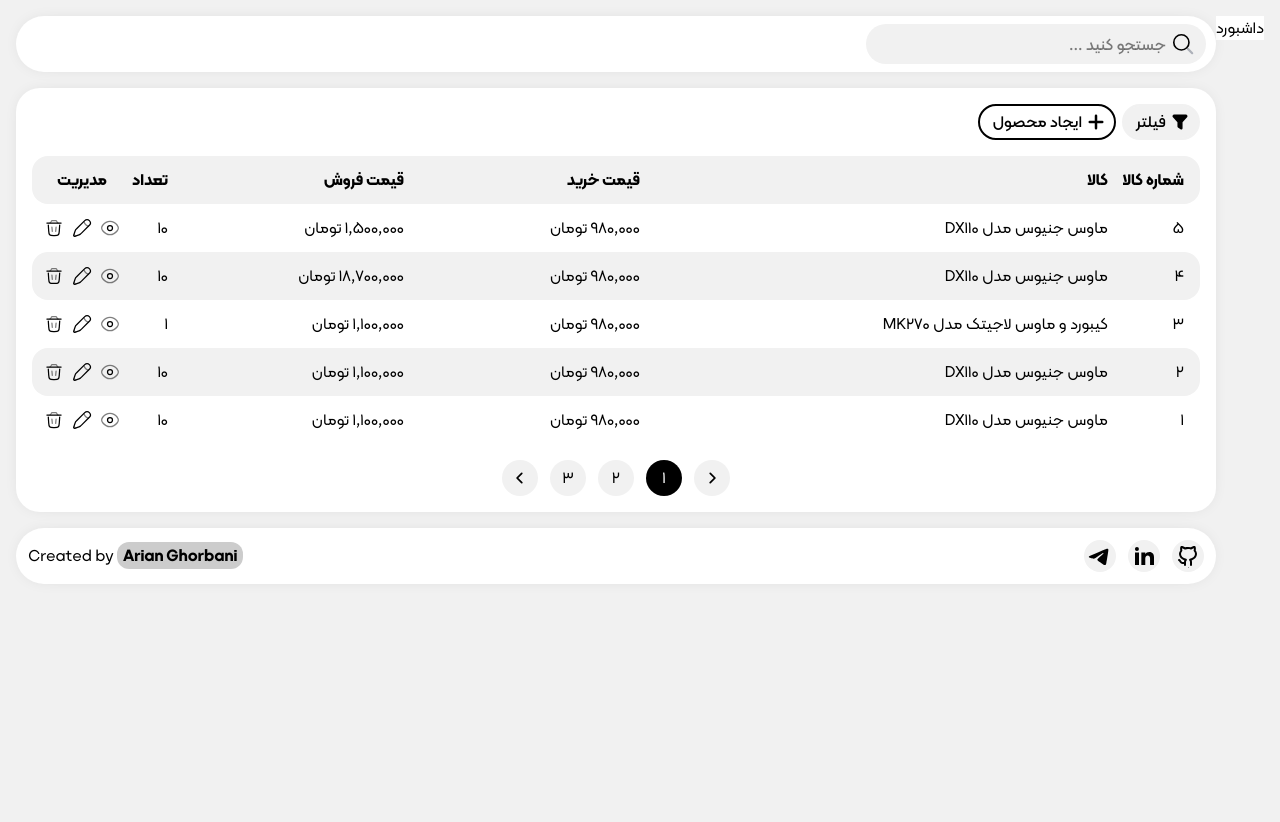
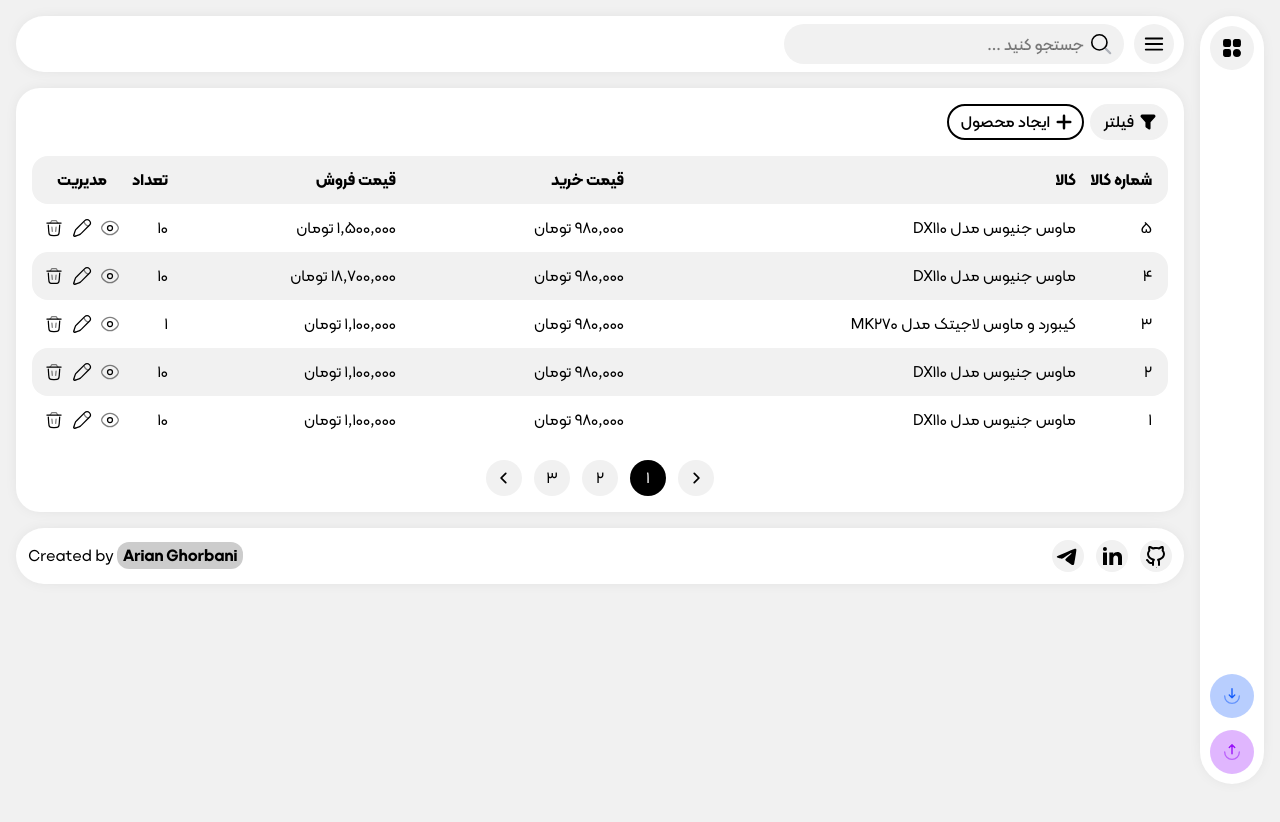
Before and after one commit to arian-ghorbani/AvangDashboard, a React (Vite) app: page / in a window 1280 px wide. Shown: the top 822 px of the page. After the commit the page ends 800 px from the top, so only its background shows below. Built offline with nearby package versions, Linux system fonts and the light colour scheme.

Commit message:
Feat: sidebar

```diff
--- a/public/css/style.css
+++ b/public/css/style.css
@@ -19,7 +19,7 @@
 
 @theme {
   /*! ----- Colors ----- */
-  --color-primary: #030712;
+  --color-primary: #000000;
   --color-secondary: #cccccc;
   --color-tertiary: #1e2939;
   --color-card: #ffffff;
@@ -36,7 +36,7 @@
   --font-kalameh-bold: "Kalameh-Bold";
   /*! ----- Font size ----- */
   --text-size-description: clamp(0.875rem, 2.5vw, 1rem);
-  --text-size-title: clamp(0.875rem, 2.5vw, 1rem);
+  --text-size-title: clamp(1rem, 2.5vw, 1.25rem);
 }
 
 @layer base {
@@ -55,13 +55,40 @@
   }
 
   #root {
-    @apply h-dvh;
+    @apply h-[calc(100dvh-2rem)];
   }
 
-  /** ----- Header ----- */
-  .export-btn,
-  .import-btn {
-    @apply w-fit h-full px-2.5 text-nowrap cursor-pointer transition-colors duration-300 md:px-3;
+  /** ----- Sidebar ----- */
+  #sidebar {
+    @apply max-w-65 w-2/3 p-3 fixed top-0 bottom-0 right-0 translate-x-full flex flex-col items-start justify-between bg-card shadow-sm rounded-l-4xl z-50 transition-[width,translate] duration-300 md:w-13 md:h-full md:p-2 md:static md:translate-x-0 md:rounded-4xl lg:w-16 lg:p-2.5;
+  }
+
+  #sidebar.open {
+    @apply translate-x-0 md:w-60;
+  }
+
+  .menu-item,
+  .import-btn,
+  .export-btn {
+    @apply w-full h-9 px-3 flex items-center justify-start gap-x-2 font-kalameh-medium font-[15px] rounded-full transition-colors duration-300 overflow-hidden cursor-pointer [&_svg]:size-5.5 md:size-9 md:p-0 md:justify-center lg:size-11;
+  }
+
+  #sidebar.open .menu-item,
+  #sidebar.open .import-btn,
+  #sidebar.open .export-btn {
+    @apply md:w-full md:px-2 md:justify-start lg:px-3;
+  }
+
+  #sidebar .item-text {
+    @apply grow-0 shrink-0;
+  }
+
+  #sidebar .item-text {
+    @apply md:hidden;
+  }
+
+  #sidebar.open .item-text {
+    @apply md:block;
   }
 
   /** ----- Main ----- */
--- a/src/components/Header.jsx
+++ b/src/components/Header.jsx
@@ -1,14 +1,15 @@
 import Searchbox from "./Searchbox";
 
-const Header = () => {
+const Header = ({ onClickHandler }) => {
   return (
     <header className="w-full h-12 px-1.5 flex items-center bg-card shadow-sm rounded-full md:h-13 md:px-2 lg:h-14 lg:px-2.5">
       <nav className="w-full">
-        <section className="right-section flex items-center justify-start gap-x-1.5">
+        <section className="right-section flex items-center justify-start gap-x-1.5 md:gap-x-2 lg:gap-x-2.5">
           <button
             type="button"
             aria-label="منو"
-            className="size-8.5 p-1.5 grow-0 shrink-0 flex items-center justify-center bg-basebackground rounded-full transition-colors duration-300 md:hidden [&_svg]:size-5.5 active:bg-black active:text-white"
+            className="size-8.5 p-1.5 grow-0 shrink-0 flex items-center justify-center bg-basebackground rounded-full transition-colors duration-300 cursor-pointer hover:bg-black hover:text-white active:bg-black active:text-white [&_svg]:size-5.5 lg:size-10"
+            onClick={onClickHandler}
           >
             <svg xmlns="http://www.w3.org/2000/svg" viewBox="0 0 24 24">
               <path
--- a/src/components/Sidebar.jsx
+++ b/src/components/Sidebar.jsx
@@ -1,8 +1,22 @@
+import clsx from "clsx";
 import { Activity, useEffect, useState } from "react";
 import { NavLink } from "react-router";
+import Import from "../features/Import";
+import Export from "../features/Export";
 
-const Sidebar = () => {
+const Sidebar = ({ isSidebarOpen, onClickHandler }) => {
   const [pages, setPages] = useState([]);
+
+  const pagesIcons = {
+    داشبورد: (
+      <svg xmlns="http://www.w3.org/2000/svg" viewBox="0 0 24 24">
+        <path
+          fill="currentColor"
+          d="M11 4.68v3.88a2.45 2.45 0 0 1-1.509 2.258A2.4 2.4 0 0 1 8.56 11H4.68a2.44 2.44 0 0 1-2.43-2.44V4.69a2.44 2.44 0 0 1 2.43-2.44h3.88A2.44 2.44 0 0 1 11 4.68m10.75.01v3.87a2.4 2.4 0 0 1-.71 1.72a2.38 2.38 0 0 1-1.72.72h-3.88a2.45 2.45 0 0 1-2.256-1.502A2.4 2.4 0 0 1 13 8.56V4.69a2.4 2.4 0 0 1 .72-1.72a2.42 2.42 0 0 1 1.72-.72h3.88a2.44 2.44 0 0 1 2.43 2.44M11 15.45v3.87a2.44 2.44 0 0 1-2.44 2.43H4.68a2.45 2.45 0 0 1-1.72-.71a2.4 2.4 0 0 1-.71-1.72v-3.87a2.4 2.4 0 0 1 .71-1.72A2.47 2.47 0 0 1 4.68 13h3.88A2.46 2.46 0 0 1 11 15.45m10.75 1.93A4.37 4.37 0 1 1 17.37 13a4.4 4.4 0 0 1 4.049 2.707c.22.53.332 1.099.331 1.673"
+        />
+      </svg>
+    ),
+  };
 
   useEffect(() => {
     const fetchPages = async () => {
@@ -20,23 +34,63 @@
   }, []);
 
   return (
-    <aside id="sidebar" className="bg-card">
-      <section className="top-section">
-        <div className="logo-box">
-          {/* <img src="" alt="لوگو فروشگاه" /> */}
+    <>
+      {/* Sidebar */}
+      <aside id="sidebar" className={clsx(isSidebarOpen && "open")}>
+        {/* Pages links */}
+        <section className="sidebar-top-section w-full">
+          <div className="mb-3 md:hidden">
+            <button
+              type="button"
+              aria-label="دکمه بستن سایدبار"
+              className="size-9 flex items-center justify-center bg-red-600/20 text-red-600 rounded-full [&_svg]:size-4.5"
+              onClick={onClickHandler}
+            >
+              <svg xmlns="http://www.w3.org/2000/svg" viewBox="0 0 24 24">
+                <g fill="none" fillRule="evenodd">
+                  <path d="m12.593 23.258l-.011.002l-.071.035l-.02.004l-.014-.004l-.071-.035q-.016-.005-.024.005l-.004.01l-.017.428l.005.02l.01.013l.104.074l.015.004l.012-.004l.104-.074l.012-.016l.004-.017l-.017-.427q-.004-.016-.017-.018m.265-.113l-.013.002l-.185.093l-.01.01l-.003.011l.018.43l.005.012l.008.007l.201.093q.019.005.029-.008l.004-.014l-.034-.614q-.005-.018-.02-.022m-.715.002a.02.02 0 0 0-.027.006l-.006.014l-.034.614q.001.018.017.024l.015-.002l.201-.093l.01-.008l.004-.011l.017-.43l-.003-.012l-.01-.01z" />
+                  <path
+                    fill="currentColor"
+                    d="m12 14.122l5.303 5.303a1.5 1.5 0 0 0 2.122-2.122L14.12 12l5.304-5.303a1.5 1.5 0 1 0-2.122-2.121L12 9.879L6.697 4.576a1.5 1.5 0 1 0-2.122 2.12L9.88 12l-5.304 5.304a1.5 1.5 0 1 0 2.122 2.12z"
+                  />
+                </g>
+              </svg>
+            </button>
           </div>
-      </section>
 
-      <section className="bottom-section">
           <Activity mode={pages.length ? "visible" : "hidden"}>
             {pages.map((page) => (
-            <NavLink key={page} to="/" end>
-              {page}
+              <NavLink
+                key={page}
+                to="/"
+                className="menu-item bg-basebackground text-primary-text hover:bg-primary overflow-hidden hover:text-white active:bg-primary active:text-white"
+                end
+              >
+                <span className="item-icon shrink-0 grow-0">
+                  {pagesIcons[page] ?? pagesIcons[0]}
+                </span>
+
+                <span className="item-text">{page}</span>
               </NavLink>
             ))}
           </Activity>
         </section>
+
+        {/* Import and Export */}
+        <section className="sidebar-bottom-section w-full space-y-3">
+          <Import />
+          <Export />
+        </section>
       </aside>
+
+      {/* OverLay */}
+      <div
+        className={clsx(
+          "overlay size-full top-0 right-0 fixed bg-black/30 invisible opacity-0 z-49 transition duration-350 md:hidden",
+          isSidebarOpen && "visible opacity-100",
+        )}
+      ></div>
+    </>
   );
 };
 
--- a/src/components/layout/MainRoot.jsx
+++ b/src/components/layout/MainRoot.jsx
@@ -2,14 +2,27 @@
 import Footer from "../Footer";
 import Header from "../Header";
 import Sidebar from "../Sidebar";
+import { useState } from "react";
 
 const MainRoot = () => {
+  const [isSidebarOpen, setIsSidebarOpen] = useState(false);
+
+  const handletToggleSidebar = () => {
+    setIsSidebarOpen(!isSidebarOpen);
+  };
+
   return (
-    <div className="container h-full flex items-start justify-start">
-      <Sidebar />
+    <div className="container h-full md:flex md:items-start md:justify-start md:gap-x-4">
+      <Sidebar
+        isSidebarOpen={isSidebarOpen}
+        onClickHandler={handletToggleSidebar}
+      />
 
       <section id="section-content" className="h-full space-y-4 shrink grow">
-        <Header />
+        <Header
+          isSidebarOpen={isSidebarOpen}
+          onClickHandler={handletToggleSidebar}
+        />
 
         <main>
           <Outlet />
--- a/src/features/Export.jsx
+++ b/src/features/Export.jsx
@@ -1,7 +1,21 @@
 function Export() {
   return (
-    <button className="export-btn bg-basebackground hover:bg-black hover:text-white active:bg-black active:text-white">
-      پشتیبان گیری
+    <button className="export-btn bg-purple-600/30 text-purple-600 hover:bg-purple-600 hover:text-white active:bg-purple-600 active:text-white">
+      <span className="item-icon">
+        <svg xmlns="http://www.w3.org/2000/svg" viewBox="0 0 24 24">
+          <g
+            fill="none"
+            stroke="currentColor"
+            stroke-linecap="round"
+            stroke-width="1.5"
+          >
+            <path d="M4 12a8 8 0 1 0 16 0" opacity="0.5" />
+            <path stroke-linejoin="round" d="M12 14V4m0 0l3 3m-3-3L9 7" />
+          </g>
+        </svg>
+      </span>
+
+      <span className="item-text">پشتیبان گیری</span>
     </button>
   );
 }
--- a/src/features/Import.jsx
+++ b/src/features/Import.jsx
@@ -1,7 +1,21 @@
 function Import() {
   return (
-    <button className="import-btn hover:bg-black hover:text-white active:bg-black active:text-white">
-      بارگذاری پشتیبان
+    <button className="import-btn bg-blue-600/30 text-blue-600 hover:bg-blue-600 hover:text-white active:bg-blue-600 active:text-white">
+      <span className="item-icon">
+        <svg xmlns="http://www.w3.org/2000/svg" viewBox="0 0 24 24">
+          <g
+            fill="none"
+            stroke="currentColor"
+            stroke-linecap="round"
+            stroke-width="1.5"
+          >
+            <path d="M4 12a8 8 0 1 0 16 0" opacity="0.5" />
+            <path stroke-linejoin="round" d="M12 4v10m0 0l3-3m-3 3l-3-3" />
+          </g>
+        </svg>
+      </span>
+
+      <span className="item-text">بارگذاری پشتیبان</span>
     </button>
   );
 }
```
Lines whose indentation alone changed are shown as unchanged.
